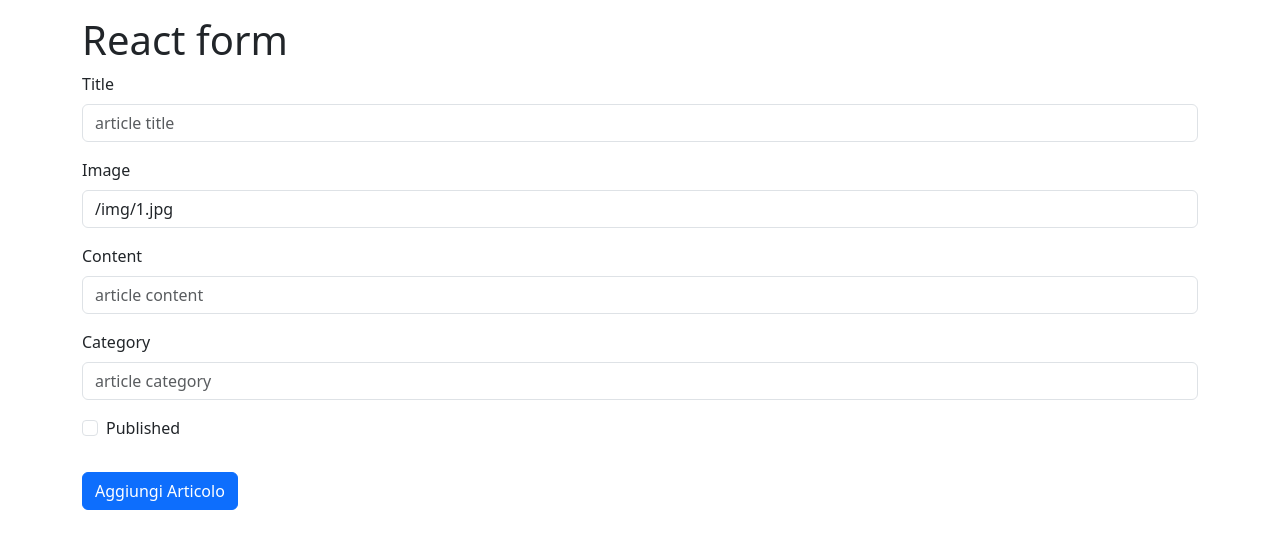
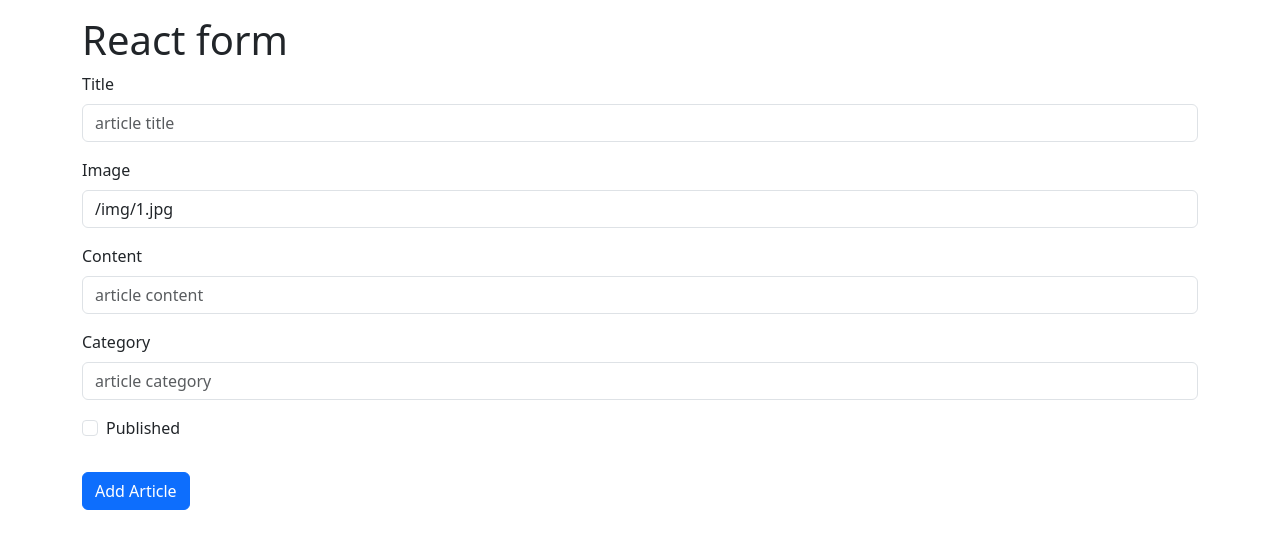
Before and after one commit to Alberto-Monaco/react-form-multifield, a React (Vite) app: page / in a window 1280 px wide. Shown: the top 548 px of the page. Built offline with nearby package versions, Linux system fonts and the light colour scheme.

Commit message:
fix translate

```diff
--- a/src/App.jsx
+++ b/src/App.jsx
@@ -116,7 +116,7 @@ function App() {
 					</div>
 
 					<button type='submit' className='btn btn-primary my-3'>
-						Aggiungi Articolo
+						Add Article
 					</button>
 				</form>
 
```
